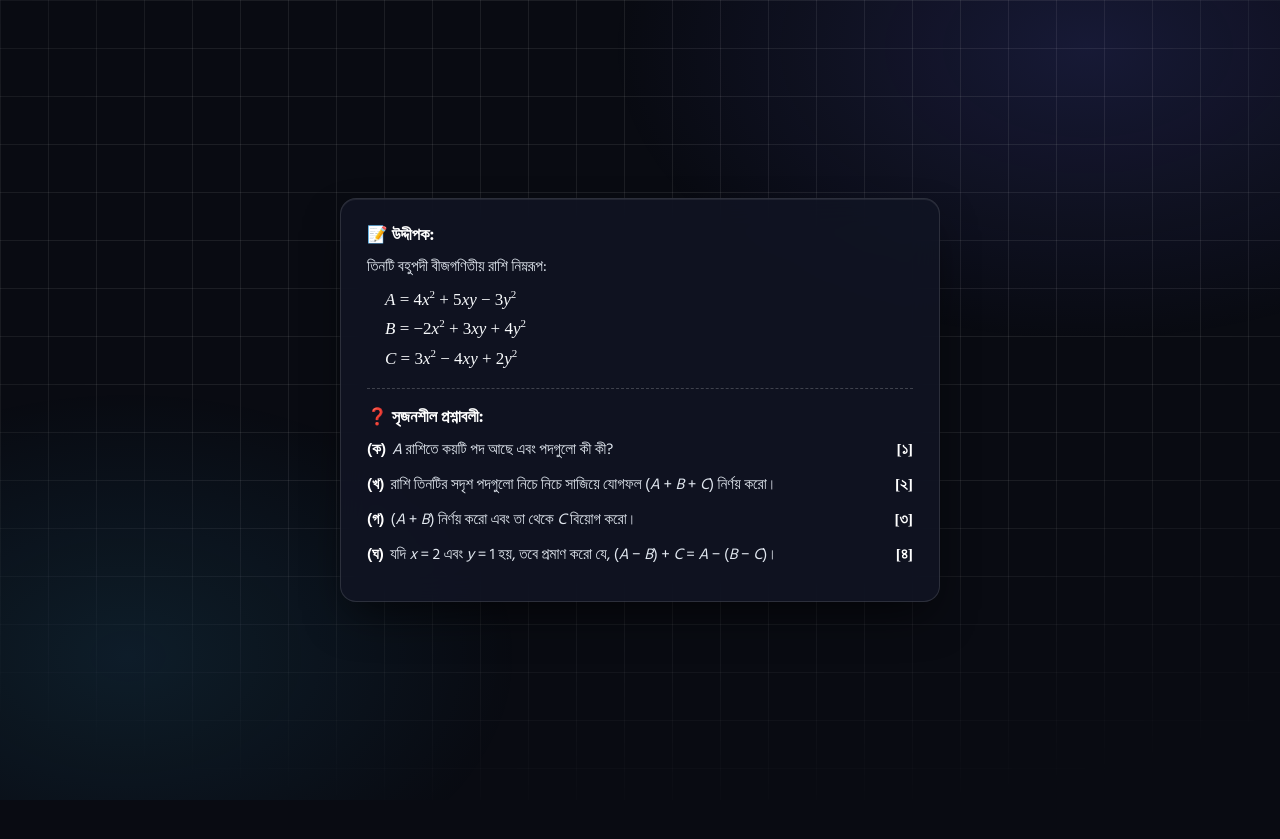
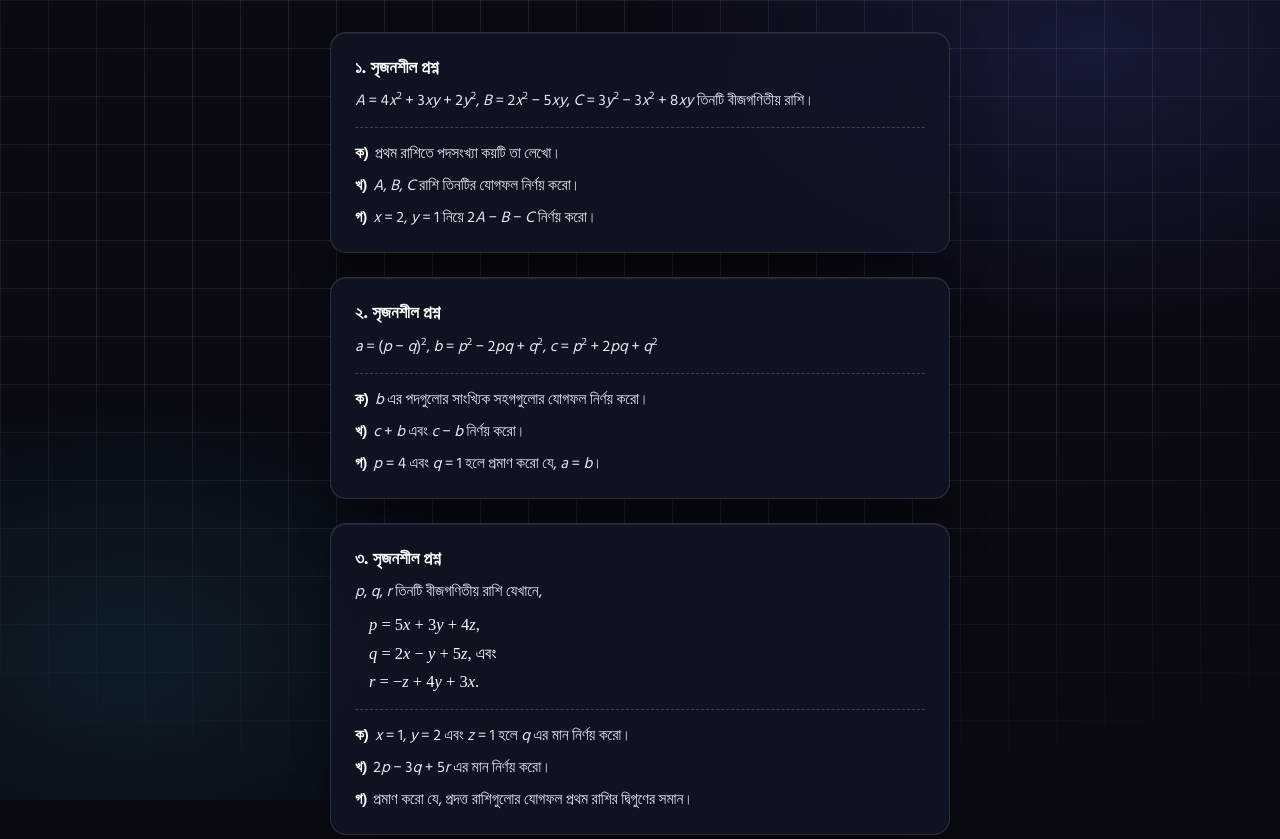
Before and after one commit to bdraidattacker16-stack/radid_web, a website: page index.html in a window 1280 px wide. Shown: the top 839 px of the page. Before the commit the page ends 800 px from the top, so only its background shows below. Drawn offline with Linux system fonts and the light colour scheme.

Commit message:
Add 3 new creative questions (CQs) with previous question at the bottom

```diff
--- a/index.html
+++ b/index.html
@@ -4,9 +4,9 @@
   <meta charset="UTF-8">
   <meta name="viewport" content="width=device-width, initial-scale=1.0">
 
-  <title>সৃজনশীল প্রশ্ন — বীজগণিতীয় রাশি | radid.cyou</title>
-  <meta name="title" content="সৃজনশীল প্রশ্ন — বীজগণিতীয় রাশি | radid.cyou">
-  <meta name="description" content="বহুপদী বীজগণিতীয় রাশি সম্পর্কিত সৃজনশীল প্রশ্নাবলী — radid.cyou">
+  <title>বীজগণিতীয় রাশি — সৃজনশীল প্রশ্নাবলী | radid.cyou</title>
+  <meta name="title" content="বীজগণিতীয় রাশি — সৃজনশীল প্রশ্নাবলী | radid.cyou">
+  <meta name="description" content="বহুপদী বীজগণিতীয় রাশি সম্পর্কিত সৃজনশীল প্রশ্নসমূহ — radid.cyou">
   <meta name="robots" content="index, follow">
   <meta name="theme-color" content="#090b12">
   <link rel="canonical" href="https://radid.cyou/">
@@ -36,14 +36,13 @@
       line-height: 1.55;
       min-height: 100vh;
       display: flex;
-      align-items: center;
       justify-content: center;
-      padding: 24px 16px;
+      padding: 32px 16px;
       position: relative;
       overflow-x: hidden;
     }
 
-    /* ডেভেলপার সাইটের সেই আসল দাগ কাটা (Grid) ব্যাকগ্রাউন্ড */
+    /* ডেভেলপার সাইটের সিগনেচার দাগ-কাটা (Grid) ও গ্লো ব্যাকগ্রাউন্ড */
     .ambient-bg {
       position: fixed;
       inset: 0;
@@ -67,32 +66,41 @@
       -webkit-mask-image: radial-gradient(ellipse 90% 75% at 50% 30%, #000 50%, transparent 100%);
     }
 
-    /* Single Box Container */
     .container {
       width: 100%;
-      max-width: 600px;
+      max-width: 620px;
       margin: 0 auto;
+      display: flex;
+      flex-direction: column;
+      gap: 24px;
     }
 
-    /* ডেভেলপার প্রোটোটাইপ স্টাইলের সিঙ্গেল কার্ড */
+    /* ডেভেলপার প্রোটোটাইপ স্টাইলের কার্ড */
     .cq-box {
       background: rgba(17, 21, 36, 0.85);
       border: 1px solid rgba(255, 255, 255, 0.12);
       border-radius: 16px;
-      padding: 24px 26px;
+      padding: 22px 24px;
       backdrop-filter: blur(16px);
       -webkit-backdrop-filter: blur(16px);
       box-shadow:
         0 20px 45px -12px rgba(0, 0, 0, 0.65),
         inset 0 1px 0 rgba(255, 255, 255, 0.08);
+      transition: border-color 0.2s ease;
     }
 
-    /* আগের হোয়াইট পেজের মতো টেক্সট প্রিন্ট ফরম্যাট */
-    .header-title {
-      font-size: 16.5px;
+    .cq-box:hover {
+      border-color: rgba(129, 140, 248, 0.3);
+    }
+
+    .cq-title {
+      font-size: 17px;
       font-weight: 700;
       color: #ffffff;
-      margin-bottom: 6px;
+      margin-bottom: 8px;
+      display: flex;
+      align-items: center;
+      gap: 6px;
     }
 
     .stem-desc {
@@ -101,10 +109,10 @@
     }
 
     .expressions {
-      margin-left: 18px;
-      margin-bottom: 14px;
+      margin-left: 14px;
+      margin-bottom: 12px;
       font-family: 'Times New Roman', Times, Georgia, serif;
-      font-size: 17px;
+      font-size: 16.5px;
       color: #f8fafc;
     }
 
@@ -124,7 +132,7 @@
 
     .divider {
       border-top: 1px dashed rgba(255, 255, 255, 0.2);
-      margin: 16px 0;
+      margin: 14px 0;
     }
 
     .q-list {
@@ -135,8 +143,12 @@
       display: flex;
       justify-content: space-between;
       align-items: baseline;
-      margin-bottom: 10px;
+      margin-bottom: 8px;
       gap: 12px;
+    }
+
+    .q-item:last-child {
+      margin-bottom: 0;
     }
 
     .q-left {
@@ -164,31 +176,131 @@
 
     @media (max-width: 480px) {
       body {
-        padding: 16px 10px;
+        padding: 20px 10px;
         font-size: 14.5px;
       }
       .cq-box {
-        padding: 18px 16px;
+        padding: 16px 16px;
       }
       .expressions {
         font-size: 15.5px;
-        margin-left: 12px;
+        margin-left: 10px;
       }
     }
   </style>
 </head>
 <body>
 
-  <!-- দাগ কাটা Developer Grid & Glow ব্যাকগ্রাউন্ড -->
+  <!-- দাগ কাটা Developer Grid & Ambient Glow ব্যাকগ্রাউন্ড -->
   <div class="ambient-bg" aria-hidden="true"></div>
   <div class="ambient-grid" aria-hidden="true"></div>
 
   <main class="container">
-    <!-- Single Unified Box -->
+
+    <!-- ১. সৃজনশীল প্রশ্ন -->
     <div class="cq-box">
+      <div class="cq-title">১. সৃজনশীল প্রশ্ন</div>
+      <p class="stem-desc">
+        <span class="var">A</span> = 4<span class="var">x</span><sup>2</sup> + 3<span class="var">xy</span> + 2<span class="var">y</span><sup>2</sup>,
+        <span class="var">B</span> = 2<span class="var">x</span><sup>2</sup> − 5<span class="var">xy</span>,
+        <span class="var">C</span> = 3<span class="var">y</span><sup>2</sup> − 3<span class="var">x</span><sup>2</sup> + 8<span class="var">xy</span> তিনটি বীজগণিতীয় রাশি।
+      </p>
 
-      <!-- উদ্দীপক সেকশন -->
-      <div class="header-title">📝 উদ্দীপক:</div>
+      <div class="divider"></div>
+
+      <ul class="q-list">
+        <li class="q-item">
+          <div class="q-left">
+            <span class="q-no">ক)</span>
+            <span class="q-text">প্রথম রাশিতে পদসংখ্যা কয়টি তা লেখো।</span>
+          </div>
+        </li>
+        <li class="q-item">
+          <div class="q-left">
+            <span class="q-no">খ)</span>
+            <span class="q-text"><span class="var">A</span>, <span class="var">B</span>, <span class="var">C</span> রাশি তিনটির যোগফল নির্ণয় করো।</span>
+          </div>
+        </li>
+        <li class="q-item">
+          <div class="q-left">
+            <span class="q-no">গ)</span>
+            <span class="q-text"><span class="var">x</span> = 2, <span class="var">y</span> = 1 নিয়ে 2<span class="var">A</span> − <span class="var">B</span> − <span class="var">C</span> নির্ণয় করো।</span>
+          </div>
+        </li>
+      </ul>
+    </div>
+
+    <!-- ২. সৃজনশীল প্রশ্ন -->
+    <div class="cq-box">
+      <div class="cq-title">২. সৃজনশীল প্রশ্ন</div>
+      <p class="stem-desc">
+        <span class="var">a</span> = (<span class="var">p</span> − <span class="var">q</span>)<sup>2</sup>,
+        <span class="var">b</span> = <span class="var">p</span><sup>2</sup> − 2<span class="var">pq</span> + <span class="var">q</span><sup>2</sup>,
+        <span class="var">c</span> = <span class="var">p</span><sup>2</sup> + 2<span class="var">pq</span> + <span class="var">q</span><sup>2</sup>
+      </p>
+
+      <div class="divider"></div>
+
+      <ul class="q-list">
+        <li class="q-item">
+          <div class="q-left">
+            <span class="q-no">ক)</span>
+            <span class="q-text"><span class="var">b</span> এর পদগুলোর সাংখ্যিক সহগগুলোর যোগফল নির্ণয় করো।</span>
+          </div>
+        </li>
+        <li class="q-item">
+          <div class="q-left">
+            <span class="q-no">খ)</span>
+            <span class="q-text"><span class="var">c</span> + <span class="var">b</span> এবং <span class="var">c</span> − <span class="var">b</span> নির্ণয় করো।</span>
+          </div>
+        </li>
+        <li class="q-item">
+          <div class="q-left">
+            <span class="q-no">গ)</span>
+            <span class="q-text"><span class="var">p</span> = 4 এবং <span class="var">q</span> = 1 হলে প্রমাণ করো যে, <span class="var">a</span> = <span class="var">b</span>।</span>
+          </div>
+        </li>
+      </ul>
+    </div>
+
+    <!-- ৩. সৃজনশীল প্রশ্ন -->
+    <div class="cq-box">
+      <div class="cq-title">৩. সৃজনশীল প্রশ্ন</div>
+      <p class="stem-desc"><span class="var">p</span>, <span class="var">q</span>, <span class="var">r</span> তিনটি বীজগণিতীয় রাশি যেখানে,</p>
+
+      <div class="expressions">
+        <div><span class="var">p</span> = 5<span class="var">x</span> + 3<span class="var">y</span> + 4<span class="var">z</span>,</div>
+        <div><span class="var">q</span> = 2<span class="var">x</span> − <span class="var">y</span> + 5<span class="var">z</span>, এবং</div>
+        <div><span class="var">r</span> = −<span class="var">z</span> + 4<span class="var">y</span> + 3<span class="var">x</span>.</div>
+      </div>
+
+      <div class="divider"></div>
+
+      <ul class="q-list">
+        <li class="q-item">
+          <div class="q-left">
+            <span class="q-no">ক)</span>
+            <span class="q-text"><span class="var">x</span> = 1, <span class="var">y</span> = 2 এবং <span class="var">z</span> = 1 হলে <span class="var">q</span> এর মান নির্ণয় করো।</span>
+          </div>
+        </li>
+        <li class="q-item">
+          <div class="q-left">
+            <span class="q-no">খ)</span>
+            <span class="q-text">2<span class="var">p</span> − 3<span class="var">q</span> + 5<span class="var">r</span> এর মান নির্ণয় করো।</span>
+          </div>
+        </li>
+        <li class="q-item">
+          <div class="q-left">
+            <span class="q-no">গ)</span>
+            <span class="q-text">প্রমাণ করো যে, প্রদত্ত রাশিগুলোর যোগফল প্রথম রাশির দ্বিগুণের সমান।</span>
+          </div>
+        </li>
+      </ul>
+    </div>
+
+    <!-- ৪. সৃজনশীল প্রশ্ন (আগের প্রশ্নটি - সবার নিচে) -->
+    <div class="cq-box">
+      <div class="cq-title">৪. সৃজনশীল প্রশ্ন</div>
       <p class="stem-desc">তিনটি বহুপদী বীজগণিতীয় রাশি নিম্নরূপ:</p>
 
       <div class="expressions">
@@ -197,11 +309,8 @@
         <div><span class="var">C</span> = 3<span class="var">x</span><sup>2</sup> − 4<span class="var">x</span><span class="var">y</span> + 2<span class="var">y</span><sup>2</sup></div>
       </div>
 
-      <!-- ড্যাশড ডিভাইডার -->
       <div class="divider"></div>
 
-      <!-- সৃজনশীল প্রশ্নাবলী সেকশন -->
-      <div class="header-title">❓ সৃজনশীল প্রশ্নাবলী:</div>
       <ul class="q-list">
         <li class="q-item">
           <div class="q-left">
@@ -235,8 +344,8 @@
           <span class="q-marks">[৪]</span>
         </li>
       </ul>
+    </div>
 
-    </div>
   </main>
 
 </body>
```
